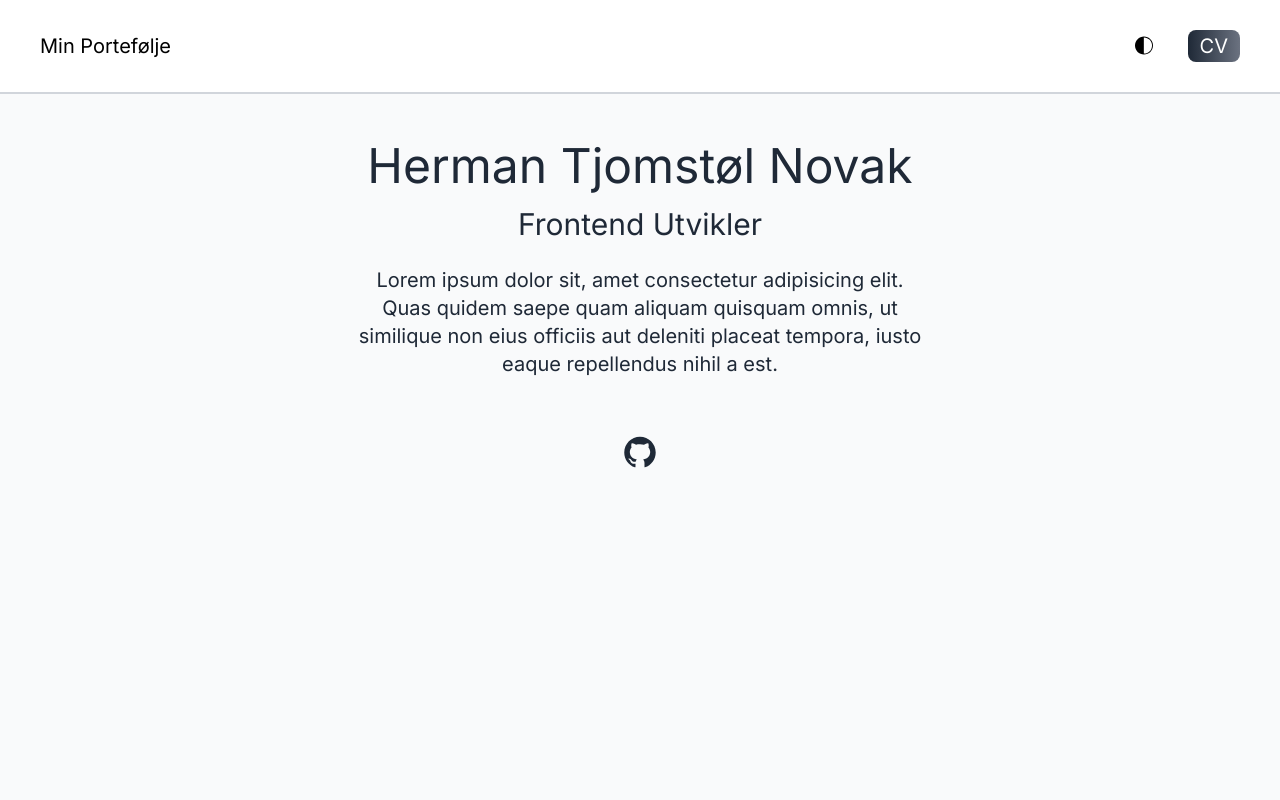
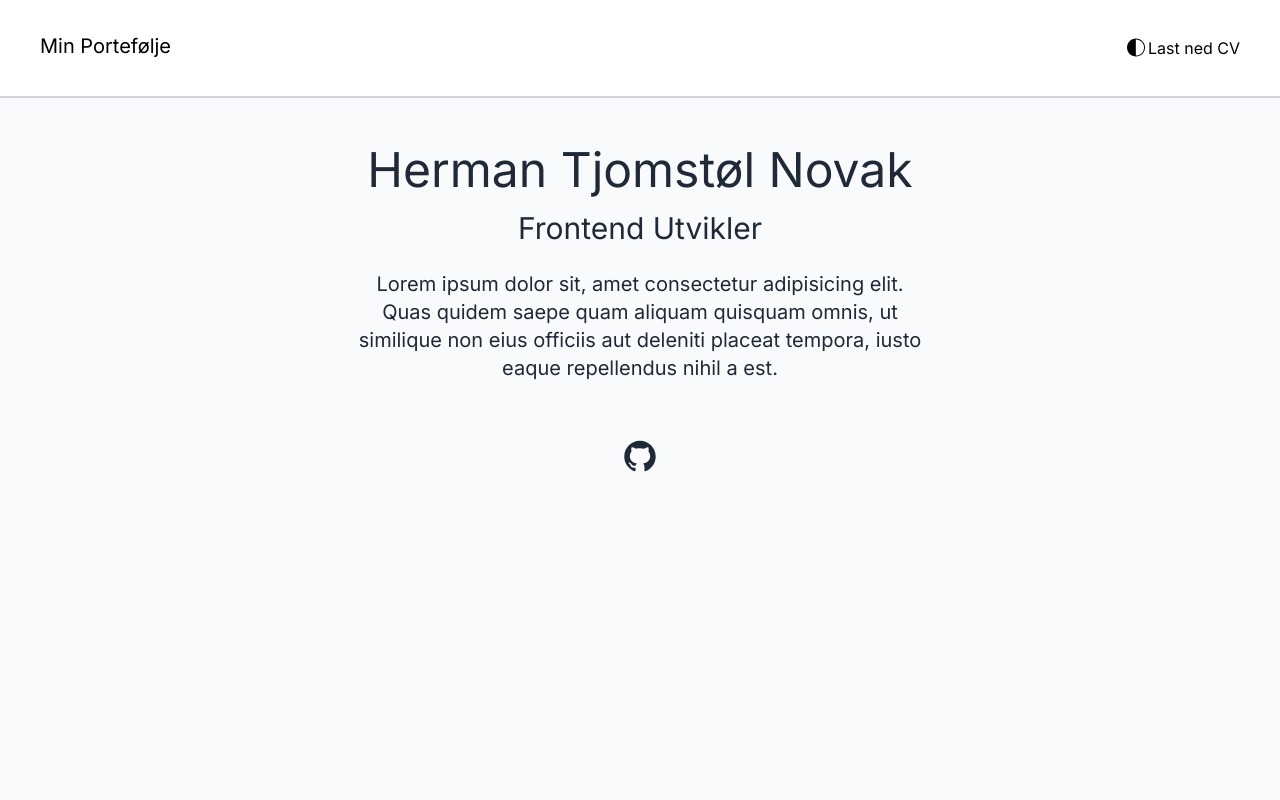
Before and after one commit to hernok/next-portfolio, a Next.js app: page / in a window 1280 px wide. Shown: the top 800 px of the page. Built offline with nearby package versions, Linux system fonts and the light colour scheme.

Commit message:
adding download functionality

```diff
--- a/package.json
+++ b/package.json
@@ -9,6 +9,7 @@
     "lint": "next lint"
   },
   "dependencies": {
+    "aws-sdk": "^2.1532.0",
     "next": "14.0.4",
     "next-themes": "^0.2.1",
     "react": "^18",
--- /dev/null
+++ b/src/app/api/downloadCv.tsx
@@ -0,0 +1,29 @@
+// File: pages/api/downloadCv.ts
+import type {NextApiRequest, NextApiResponse} from "next";
+import AWS from "aws-sdk";
+
+export default async function handler(
+	req: NextApiRequest,
+	res: NextApiResponse
+) {
+	AWS.config.update({
+		accessKeyId: process.env.AWS_ACCESS_KEY_ID,
+		secretAccessKey: process.env.AWS_SECRET_ACCESS_KEY,
+		region: process.env.AWS_REGION,
+	});
+
+	const s3 = new AWS.S3();
+	const zipKey = "Curriculum-Vitae.zip"; // Replace with your ZIP file's name
+
+	try {
+		const url = await s3.getSignedUrlPromise("getObject", {
+			Bucket: process.env.S3_BUCKET_NAME,
+			Key: zipKey,
+			Expires: 60, // URL expires in 60 seconds
+		});
+
+		res.status(200).json({url});
+	} catch (error) {
+		res.status(500).json({error: "Error generating URL"});
+	}
+}
--- /dev/null
+++ b/src/components/navbar/DownloadButton.jsx
@@ -0,0 +1,27 @@
+"use client";
+import React from "react";
+
+const DownloadButton = () => {
+	const handleDownload = async () => {
+		try {
+			const response = await fetch("/src/api/downloadCv");
+			if (!response.ok) {
+				throw new Error("Network response was not ok");
+			}
+			const data = await response.json();
+			window.location.href = data.url;
+		} catch (error) {
+			console.error("Error downloading file:", error);
+		}
+	};
+	return (
+		<button
+			className="text-lg bg-gradient-to-r from-gray-800 to-gray-500 text-white px-3 py-1 rounded-lg ml-8 cursor-pointer dark:from-slate-500 dark:to-slate-800"
+			onClick={handleDownload}
+		>
+			Last ned CV
+		</button>
+	);
+};
+
+export default DownloadButton;
--- a/src/components/navbar/Navbar.tsx
+++ b/src/components/navbar/Navbar.tsx
@@ -1,5 +1,6 @@
 import React from "react";
 import ThemeSwitch from "../themeSwitch/ThemeSwitch";
+import DownloadButton from "./DownloadButton";
 
 const Navbar = () => {
 	return (
@@ -8,9 +9,7 @@ const Navbar = () => {
 			<ul className="flex items-center">
 				<ThemeSwitch />
 				<li>
-          <a className="text-xl bg-gradient-to-r from-gray-800 to-gray-500 text-white px-3 py-1 rounded-lg ml-8 cursor-pointer dark:from-slate-500 dark:to-slate-800 ">
-            CV
-          </a>
+					<DownloadButton />
 				</li>
 			</ul>
 		</nav>
--- a/src/components/toolCard/ToolCard.tsx
+++ b/src/components/toolCard/ToolCard.tsx
@@ -6,7 +6,7 @@ import communicate from "/public/assets/group.png";
 
 const ToolCard = () => {
 	return (
-    <div className="mt-20 lg:flex gap-10 ">
+		<div className="mt-20 xl:flex gap-10">
 			<div className=" bg-white flex-1 text-center shadow-lg p-10 mb-10 rounded-xl dark:bg-slate-900">
 				<Image
 					className="mx-auto"
```
Also changed, not shown: 1 other file (tests, documents, lock files or other folders). Lines whose indentation alone changed are shown as unchanged.
